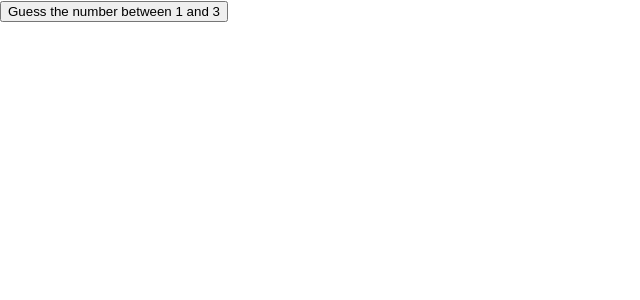
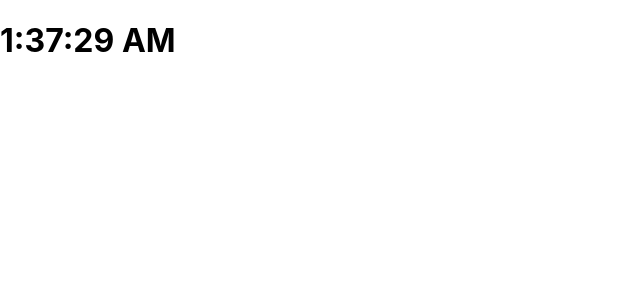
Before and after one commit to andregu14/Coursera-front-end-dev-course, a React (Create React App) app in the folder lesson008 react/customizing-example/: page / in a window 1280 px wide. Shown: the top 300 px of the page, without its empty margins (0-640 px from the left). Built offline with nearby package versions, Linux system fonts and the light colour scheme.

Commit message:
Create Child component
Data flow in react example

```diff
--- a/lesson008 react/customizing-example/src/App.js
+++ b/lesson008 react/customizing-example/src/App.js
@@ -1,10 +1,12 @@
 import logo from './logo.svg';
 import './App.css';
-import NumberGuessGame from './components/NumberGuessGame';
+import Child from './components/Child';
 
 function App() {
+  const date = new Date()
+
   return (
-    <NumberGuessGame />
+    <Child message={date.toLocaleTimeString()}/>
   );
 }
 
--- /dev/null
+++ b/lesson008 react/customizing-example/src/components/Child.jsx
@@ -0,0 +1,7 @@
+function Child(props) {
+    return (
+        <h1>{props.message}</h1>
+    )
+}
+
+export default Child
```
